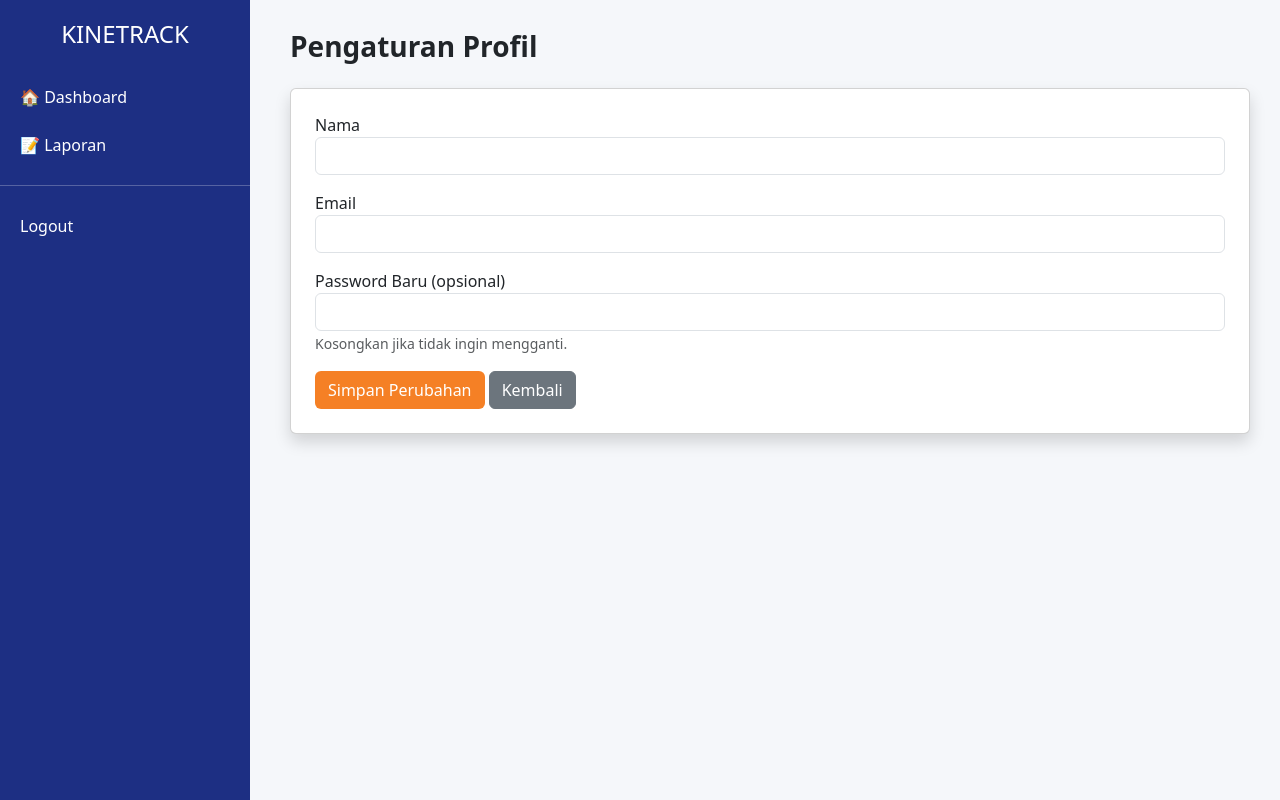
After one commit to agustianmuhammadgilang-cloud/KineTrack, a CodeIgniter 4 app: the page made by app/Views/staff/laporan/profile.php in a window 1280 px wide. The commit adds this page. Run offline with PHP 8.4 and a stand-in for CodeIgniter, Linux system fonts and the light colour scheme; the template is opened without the code that fills it, so the values that code supplies are empty; some libraries are stand-ins or nearby versions.

Commit message:
profile staff

```diff
--- a/app/Config/Routes.php
+++ b/app/Config/Routes.php
@@ -64,6 +64,9 @@ $routes->group('staff', ['filter' => 'auth'], function($routes) {
     // fitur baru (rejected)
     $routes->get('laporan/rejected/(:num)', 'Staff\Laporan::rejected/$1');
     $routes->post('laporan/resubmit/(:num)', 'Staff\Laporan::resubmit/$1');
+
+    $routes->get('profile', 'Staff\Profile::index');
+    $routes->post('profile/update', 'Staff\Profile::update');
 });
 
 
--- /dev/null
+++ b/app/Views/staff/laporan/profile.php
@@ -0,0 +1,39 @@
+<?= $this->extend('layout/staff_template') ?>
+<?= $this->section('content') ?>
+
+<h3 class="fw-bold mb-4">Pengaturan Profil</h3>
+
+<?php if(session()->getFlashdata('success')): ?>
+<div class="alert alert-success"><?= session()->getFlashdata('success') ?></div>
+<?php endif; ?>
+
+<div class="card shadow p-4">
+
+    <form action="<?= base_url('staff/profile/update') ?>" method="POST">
+
+        <div class="mb-3">
+            <label>Nama</label>
+            <input type="text" name="nama" class="form-control"
+                   value="<?= $user['nama'] ?>" required>
+        </div>
+
+        <div class="mb-3">
+            <label>Email</label>
+            <input type="email" name="email" class="form-control"
+                   value="<?= $user['email'] ?>" required>
+        </div>
+
+        <div class="mb-3">
+            <label>Password Baru (opsional)</label>
+            <input type="password" name="password" class="form-control">
+            <small class="text-muted">Kosongkan jika tidak ingin mengganti.</small>
+        </div>
+
+        <button class="btn btn-polban">Simpan Perubahan</button>
+        <a href="<?= base_url('staff') ?>" class="btn btn-secondary">Kembali</a>
+
+    </form>
+
+</div>
+
+<?= $this->endSection() ?>
```
Also changed, not shown: app/Controllers/Staff/Laporan.php (+19 -8 lines), app/Controllers/Staff/Profile.php (added, +38 -0 lines), app/Views/staff/laporan/index.php (+19 -7 lines).
